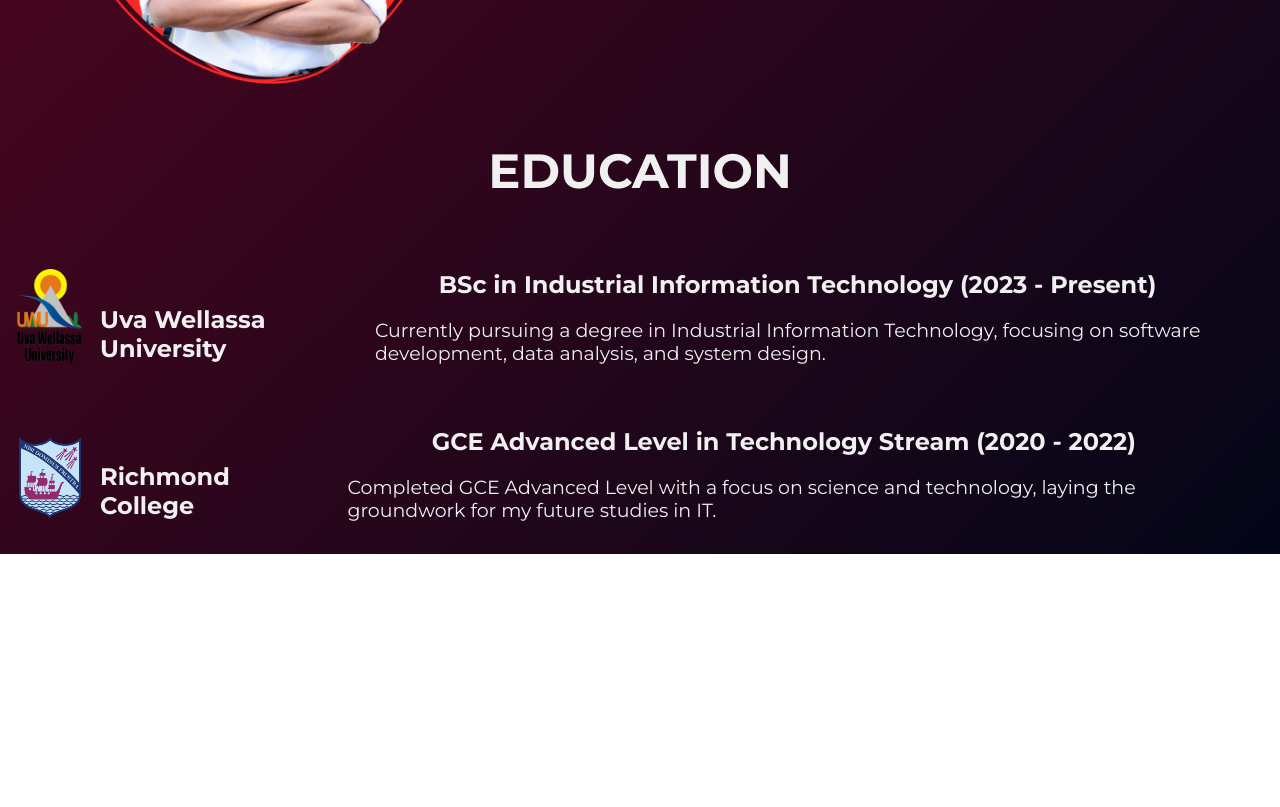
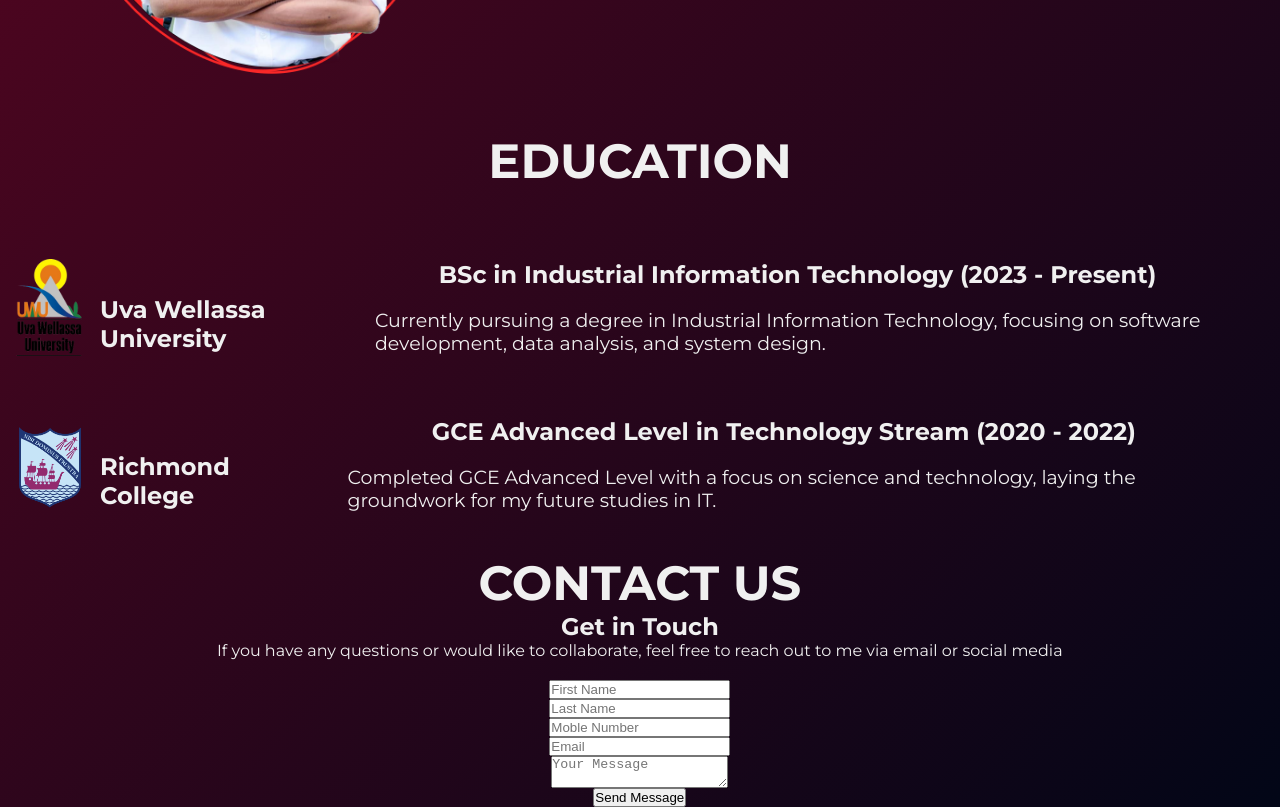
Before and after one commit to Diniruchamodya/Portfolio, a plain HTML site: page index.html in a window 1280 px wide. Shown: the part 1445-2252 px from the top of the page. Before the commit the page ends 1999 px from the top, so only its background shows below. Drawn offline with nearby package versions, Linux system fonts and the light colour scheme.

Commit message:
create html contact page

```diff
--- a/index.html
+++ b/index.html
@@ -18,9 +18,9 @@
     <nav>
         <ul class="sidebar">
             <li><a href="#"></a></li>
-            <li><a href="#">Home</a></li>
-            <li><a href="#">About</a></li>
-            <li><a href="#">Projects</a></li>
+            <li><a href="#home">Home</a></li>
+            <li><a href="#about">About</a></li>
+            <li><a href="#education">Education</a></li>
             <li><a href="#">Contact</a></li>
             <li><a href="#"><span class="material-symbols-outlined">
                         search
@@ -30,15 +30,15 @@
         <ul>
             <li><a href="#" class="logo"><img src="logo1.png"></a></li>
             <li><a href="#">Home</a></li>
-            <li><a href="#">About</a></li>
-            <li><a href="#projects">Projects</a></li>
+            <li><a href="#about">About</a></li>
+            <li><a href="#education">Education</a></li>
             <li><a href="#">Contact</a></li>
             <li><a href="#"><span class="material-symbols-outlined">
                         search
                     </span></a></li>
         </ul>
     </nav>
-
+    <section id="home">
         <div class="hero-section">
             <div class="profilepic">
                 <img src="PPB6.png" alt="PPB2" class="PPB2">
@@ -65,8 +65,11 @@
 
             </div>
         </div>
+    </section>
+
 
     <!--------------About------------->
+    <section id="about">
         <div class="about">
             <div class="block">
                 <h1>WHO AM I ?</h1>
@@ -76,18 +79,24 @@
                     </div>
                     <div class="about-text">
                         <h2>Introducing Me</h2>
-                    <p>I’m Diniru, a passionate IT enthusiast from Galle, currently pursuing a degree in Industrial
-                        Information Technology at Uva Wellassa University. I completed my GCE Advanced Level examination
+                        <p>I’m Diniru, a passionate IT enthusiast from Galle, currently pursuing a degree in
+                            Industrial
+                            Information Technology at Uva Wellassa University. I completed my GCE Advanced Level
+                            examination
                             in
-                        the Technology stream at Richmond College, where I developed a strong foundation in science
+                            the Technology stream at Richmond College, where I developed a strong foundation in
+                            science
                             and problem-solving. My goal is to become a skilled software engineer who contributes to
                             innovative
                             and meaningful technological solutions.</p>
-                    <p>In addition to my academic pursuits, I have a keen interest in web development and have been
+                        <p>In addition to my academic pursuits, I have a keen interest in web development and have
+                            been
                             actively
-                        learning modern technologies to build interactive and user-friendly websites. I enjoy exploring
+                            learning modern technologies to build interactive and user-friendly websites. I enjoy
+                            exploring
                             new
-                        frameworks and continuously improving my skills to stay updated with industry trends.</p>
+                            frameworks and continuously improving my skills to stay updated with industry trends.
+                        </p>
                         <div class="dowbutton">
                             <button>Download CV</button>
                         </div>
@@ -95,9 +104,11 @@
                 </div>
             </div>
         </div>
+    </section>
 
 
     <!--------------Education------------->
+    <section id="education">
         <div class="education">
             <div class="block">
                 <h1>EDUCATION</h1>
@@ -106,8 +117,11 @@
                         <a><img src="UVA.png"></a>
                         <h2>Uva Wellassa University</h2>
                         <div class="para">
-                        <h2 style="text-align: center;">BSc in Industrial Information Technology (2023 - Present)</h2>
-                        <p>Currently pursuing a degree in Industrial Information Technology, focusing on software
+                            <h2 style="text-align: center;">BSc in Industrial Information Technology (2023 -
+                                Present)
+                            </h2>
+                            <p>Currently pursuing a degree in Industrial Information Technology, focusing on
+                                software
                                 development,
                                 data analysis, and system design.</p>
                         </div>
@@ -117,8 +131,10 @@
                         <a><img src="RCG.png"></a>
                         <h2>Richmond College</h2>
                         <div class="para">
-                        <h2 style="text-align: center;">GCE Advanced Level in Technology Stream (2020 - 2022)</h2>
-                        <p>Completed GCE Advanced Level with a focus on science and technology, laying the groundwork
+                            <h2 style="text-align: center;">GCE Advanced Level in Technology Stream (2020 - 2022)
+                            </h2>
+                            <p>Completed GCE Advanced Level with a focus on science and technology, laying the
+                                groundwork
                                 for my
                                 future studies in IT.</p>
                         </div>
@@ -128,6 +144,7 @@
             </div>
 
         </div>
+    </section>
 
 
     <!--------------Projects------------->
@@ -154,6 +171,33 @@
     </div>
     </div> -->
 
+
+
+    <!-- --------Contact us------------- -->
+    <section id="contact">
+        <div class="contact">
+            <div class="block">
+                <h1>CONTACT US</h1>
+                <div class="contact-item">
+                    <div class="contact-text">
+                        <h2>Get in Touch</h2>
+                        <p>If you have any questions or would like to collaborate, feel free to reach out to me via
+                            email or social media</p>
+                        <div class="contact-usertext">
+                            <input type="text" placeholder="First Name">
+                            <input type="text" placeholder="Last Name">
+                            <input type="number" placeholder="Moble Number">
+                            <input type="email" placeholder="Email">
+                            <textarea name="msg" id="msg" placeholder="Your Message"></textarea>
+                            <button class="submit">Send Message</button>
+                        </div>
+                    </div>
+                </div>
+            </div>
+        </div>
+
+    </section>
+
 </body>
 
 </html>
--- a/style.css
+++ b/style.css
@@ -12,6 +12,10 @@
 :root {
     --background-color: #020617;
     --text-color: #f0f0f0;
+}
+
+html {
+    scroll-behavior: smooth;
 }
 
 body {
@@ -475,4 +479,47 @@ nav li:first-child {
     box-shadow: 0 4px 8px rgba(0, 0, 0, 0.1);
     margin: 30px;
 
-} */
+    } */
+
+
+/* *************************Contact************************ */
+
+.contact {
+    width: 100%;
+    height: auto;
+    display: flex;
+    flex-direction: column;
+    align-items: center;
+    justify-content: center;
+
+}
+
+.contact h1 {
+    color: var(--text-color);
+    text-align: center;
+    margin-top: 10px;
+    font-size: 3rem;
+    width: 100%;
+}
+
+.contact-text {
+    width: 100%;
+    height: auto;
+    display: flex;
+    flex-direction: column;
+    align-items: center;
+    justify-content: center;
+    color: var(--text-color);
+
+}
+
+.contact-usertext {
+    width: 100%;
+    height: auto;
+    display: flex;
+    flex-direction: column;
+    align-items: center;
+    justify-content: center;
+    margin-top: 20px;
+
+}
```
Lines whose indentation alone changed are shown as unchanged.
